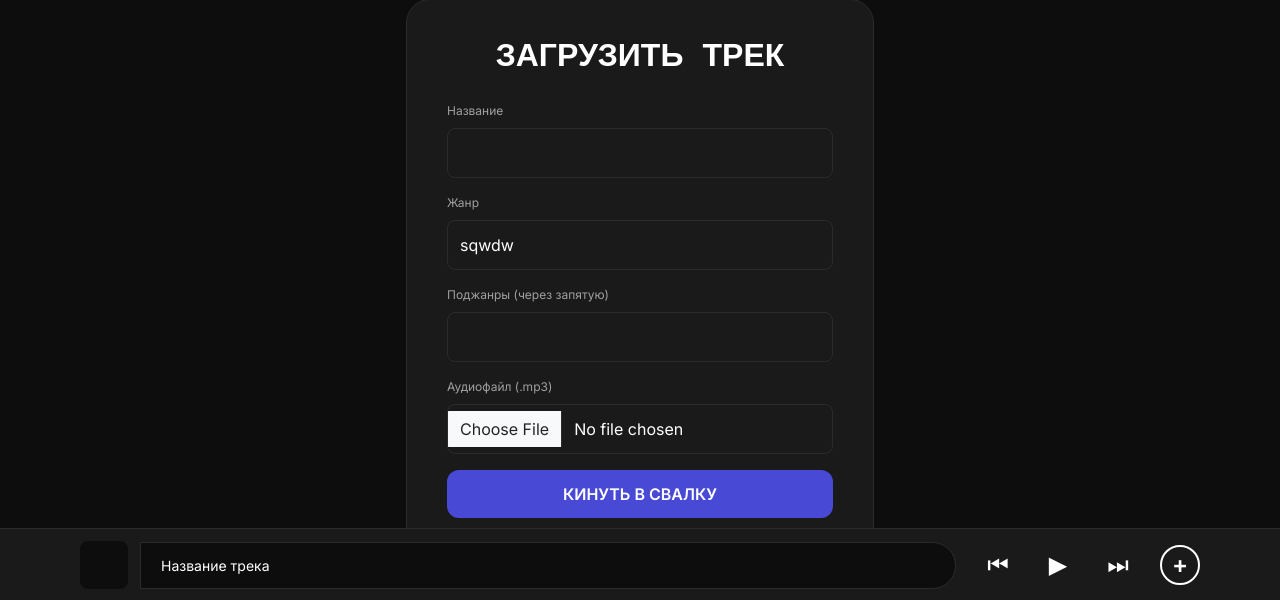
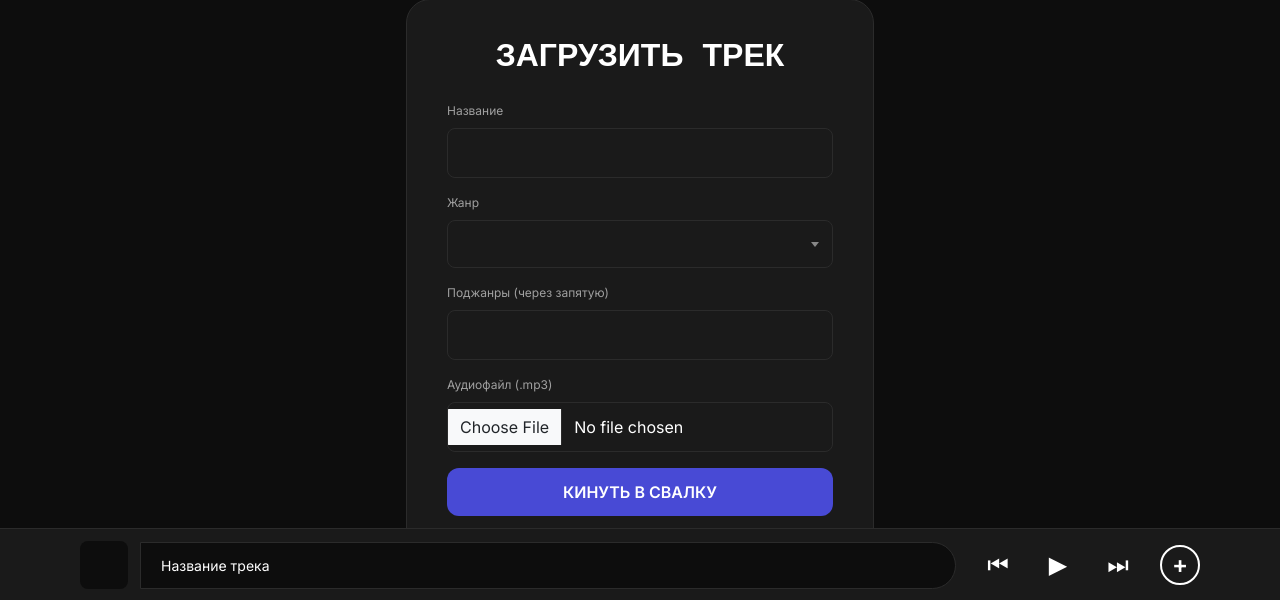
Before and after one commit to txtXD949/radio-svobody, a Flask app: page /upload-track in a window 1280 px wide. Shown: the part 199-799 px from the top of the page. Run offline with Flask 3, Linux system fonts and the light colour scheme; a user stored in the database is signed in; some libraries are stand-ins or nearby versions; some web fonts are replaced.

Commit message:
change genre select

```diff
--- a/static/css/style.css
+++ b/static/css/style.css
@@ -1301,3 +1301,60 @@ body.light-theme .theme-toggle {
     text-align: center;
     color: var(--text-secondary);
 }
+
+/* Стили для Select2 */
+.select2-container--default {
+    width: 100% !important;
+}
+
+.select2-container--default .select2-selection--single {
+    background-color: var(--surface);
+    border: 1px solid var(--border);
+    border-radius: 8px;
+    height: 48px;
+    display: flex;
+    align-items: center;
+}
+
+.select2-container--default .select2-selection--single .select2-selection__rendered {
+    color: var(--text);
+    line-height: 1.5;
+    padding-left: 12px;
+    padding-right: 30px;
+}
+
+.select2-container--default .select2-selection--single .select2-selection__placeholder {
+    color: var(--text-secondary);
+}
+
+.select2-container--default .select2-selection--single .select2-selection__arrow {
+    height: 46px;
+    right: 8px;
+}
+
+.select2-dropdown {
+    background-color: var(--surface);
+    border: 1px solid var(--border);
+    border-radius: 8px;
+}
+
+.select2-container--default .select2-results__option {
+    color: var(--text);
+    padding: 10px 12px;
+}
+
+.select2-container--default .select2-results__option--highlighted[aria-selected] {
+    background-color: var(--primary);
+}
+
+.select2-search--dropdown {
+    padding: 8px;
+}
+
+.select2-container--default .select2-search--dropdown .select2-search__field {
+    background-color: var(--background);
+    border: 1px solid var(--border);
+    border-radius: 8px;
+    color: var(--text);
+    padding: 10px;
+}
--- a/templates/base1.html
+++ b/templates/base1.html
@@ -7,10 +7,13 @@
     <link href="https://fonts.googleapis.com/css2?family=Inter:wght@400;600&family=Courier+Prime:wght@400;700&display=swap"
           rel="stylesheet">
     <link href="https://fonts.googleapis.com/css2?family=Bytesized&display=swap" rel="stylesheet">
+    <link href="https://cdn.jsdelivr.net/npm/select2@4.1.0-rc.0/dist/css/select2.min.css" rel="stylesheet">
     <link rel="stylesheet" href="/static/css/style.css">
     <title>{{ title }}</title>
 </head>
 <body>
+<script src="https://code.jquery.com/jquery-3.6.0.min.js"></script>
+<script src="https://cdn.jsdelivr.net/npm/select2@4.1.0-rc.0/dist/js/select2.min.js"></script>
 {% block header %}{% endblock %}
 {% block content %}{% endblock %}
 <script src="https://cdn.jsdelivr.net/npm/bootstrap@5.3.0/dist/js/bootstrap.bundle.min.js"></script>
--- a/templates/upload.html
+++ b/templates/upload.html
@@ -16,7 +16,12 @@
 
                     <div class="mb-3">
                         {{ form.genre_id.label }}
-                        {{ form.genre_id(class="form-control") }}
+                        <select name="genre_id" class="form-control" id="genre_select" required>
+                            <option value=""></option>
+                            {% for genre in form.genre_id.choices %}
+                            <option value="{{ genre[0] }}">{{ genre[1] }}</option>
+                            {% endfor %}
+                        </select>
                     </div>
 
                     <div class="mb-3">
@@ -35,4 +40,11 @@
         </div>
     </div>
 </div>
+
+<script>
+    $(document).ready(function() {
+        $('#genre_select').select2();
+    });
+</script>
+
 {% endblock %}
```
